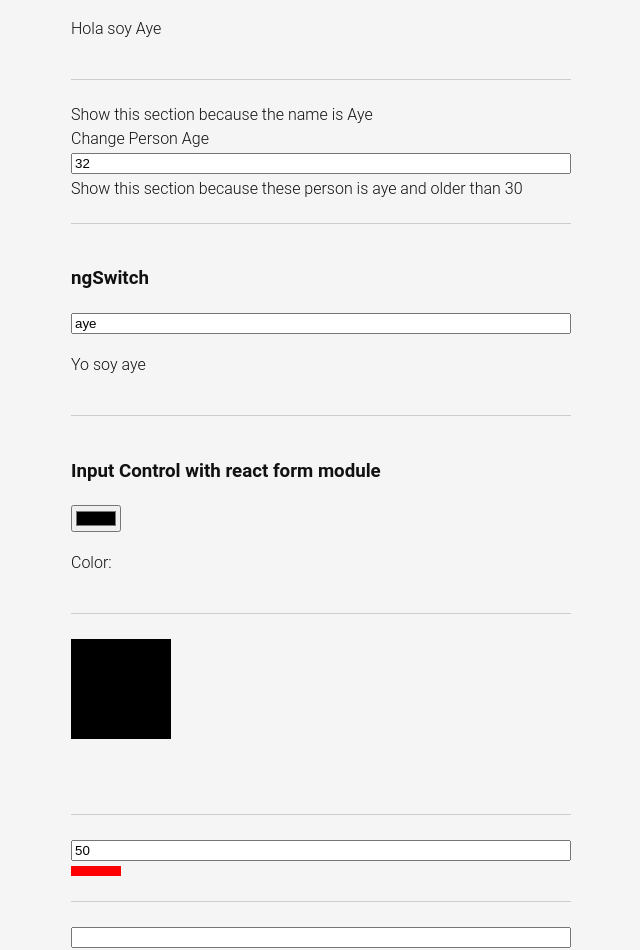
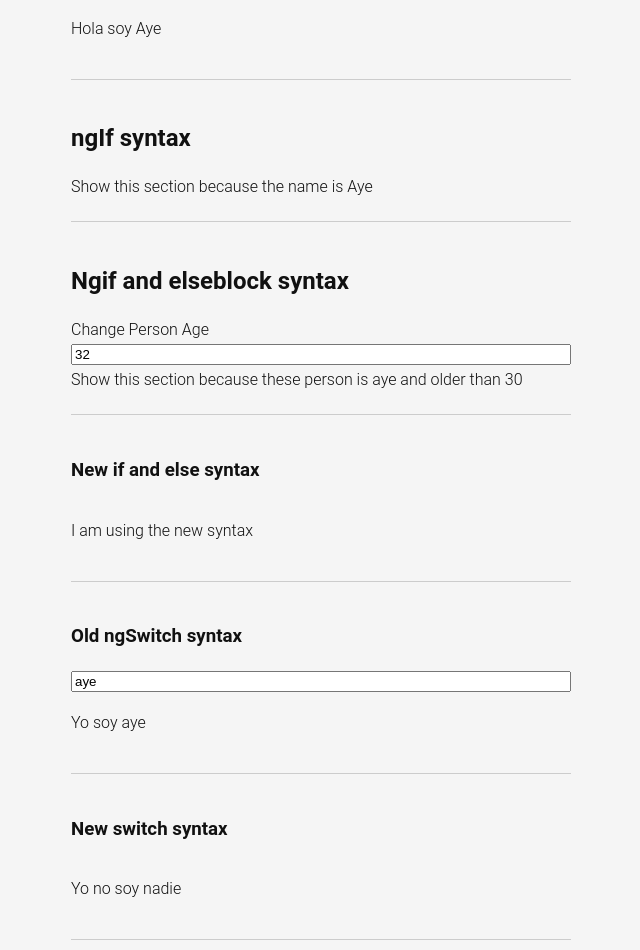
Before and after one commit to AyelenIasich/AngularPractice, an Angular app: page /labs in a window 1280 px wide. Shown: the part 1662-2612 px from the top of the page, without its empty margins (319-959 px from the left). Built offline with nearby package versions, Linux system fonts and the light colour scheme.

Commit message:
New syntax

```diff
--- a/src/app/models/task.model.ts
+++ b/src/app/models/task.model.ts
@@ -4,3 +4,8 @@ export interface Task {
     completed: boolean;
     editing?: boolean;
 }
+
+export interface TaskSimple {
+    id: number;
+    name: string;
+}
--- a/src/app/pages/labs/labs.component.html
+++ b/src/app/pages/labs/labs.component.html
@@ -1,19 +1,16 @@
-<!--
- * Componente: LabsComponent
- * Descripción: Se utiliza para mostrar y gestionar las prácticas de laboratorio.
- *
- -->
 <section class="section-testing">
   <h1>Lab Tasks and Events</h1>
 
   <section class="list-section">
     <ul>
-      <h3>Primera Lista</h3>
+      <!-- Old for syntax -->
+      <h3>Old For Syntax</h3>
       <li *ngFor="let task of tasks">{{ task.name }}</li>
     </ul>
 
+    <!-- New for syntax -->
     <ul>
-      <h3>Segunda Lista</h3>
+      <h3>New For Syntax</h3>
       @for (task of tasks; track task.id) {
       <li>{{ task.name }}</li>
       } @empty {
@@ -75,11 +72,17 @@
   <input type="text" [value]="name()" (keydown)="changeNameHandler($event)" />
   <p>Hola soy {{ name() }}</p>
 
+  <!-- ngIf old syntax -->
   <hr />
+  <h2>ngIf syntax</h2>
   <div *ngIf="1 !== 1">My content</div>
   <div *ngIf="name() === 'Aye'">
     Show this section because the name is {{ name() }}
   </div>
+
+  <!-- ngIf and else old syntax -->
+  <hr />
+  <h2>Ngif and elseblock syntax</h2>
   <label for="age-input">Change Person Age</label>
   <input
     type="number"
@@ -87,16 +90,23 @@
     [value]="person().age"
     (change)="changeHandlerAge($event)"
   />
-
   <div *ngIf="person().name === 'aye' && person().age >= 30; else elseBlock">
     Show this section because these person is aye and older than 30
   </div>
   <ng-template #elseBlock>
     I am another person and younger than 30 years old
   </ng-template>
+
+  <!-- new If and else syntax -->
   <hr />
+  <h3>New if and else syntax</h3>
+  @if (person().name === 'aye' && person().age >= 30) {
+  <p>I am using the new syntax</p>
+  } @else { I am another person and younger than 30 years old }
 
-  <h3>ngSwitch</h3>
+  <!-- ngSwitch old syntax -->
+  <hr />
+  <h3>Old ngSwitch syntax</h3>
   <input
     type="text"
     [value]="person().name"
@@ -111,6 +121,22 @@
   </div>
 
   <hr />
+  <!-- new switch syntax -->
+  <h3>New switch syntax</h3>
+  <div>
+    @switch (person().name) {
+    @case ('ana') {
+    <p>Yo soy ana</p>
+    } @case ('valentina') {
+    <p>Yo soy valentina</p>
+    } @default {
+    <p>Yo no soy nadie</p>
+    }
+  }
+  </div>
+
+  <hr />
+  <!-- Reactive form  -->
   <h3>Input Control with react form module</h3>
   <input type="color" [formControl]="colorCtrl" />
   <p>Color: {{ colorCtrl.value }}</p>
@@ -118,16 +144,26 @@
   <hr />
   <svg>
     <g>
-      <rect x="0" y="0" height="100" width="100" [attr.fill]="colorCtrl.value" />
+      <rect
+        x="0"
+        y="0"
+        height="100"
+        width="100"
+        [attr.fill]="colorCtrl.value"
+      />
     </g>
   </svg>
 
-  <hr>
+  <hr />
   <input type="number" [formControl]="widthControl" />
   <span class="box" [style.width.px]="widthControl.value"></span>
 
-  <hr>
+  <hr />
   <input type="text" [formControl]="nameControl" />
-  <span class="message-error" [class.show]="nameControl.invalid && nameControl.touched">Nombre Invalido</span>
-  <input type="text">
+  <span
+    class="message-error"
+    [class.show]="nameControl.invalid && nameControl.touched"
+    >Nombre Invalido</span
+  >
+  <input type="text" />
 </section>
--- a/src/app/pages/labs/labs.component.ts
+++ b/src/app/pages/labs/labs.component.ts
@@ -1,6 +1,7 @@
 import { CommonModule } from '@angular/common';
 import { Component, signal } from '@angular/core';
 import { FormControl, ReactiveFormsModule, Validators } from '@angular/forms';
+import { TaskSimple } from '../../models/task.model';
 @Component({
   selector: 'app-labs',
   standalone: true,
@@ -8,8 +9,10 @@ import { FormControl, ReactiveFormsModule, Validators } from '@angular/forms';
   templateUrl: './labs.component.html',
   styleUrl: './labs.component.css'
 })
+
 export class LabsComponent {
-  tasks = [
+
+  tasks: TaskSimple[] = [
     { id: 1, name: 'Aprender Angular' },
     { id: 2, name: 'Aprender Angular CLI' },
     { id: 3, name: 'Crear Proyecto' },]
@@ -94,5 +97,5 @@ export class LabsComponent {
 
   widthControl = new FormControl(50, { nonNullable: true });
 
-  nameControl = new FormControl('', { nonNullable: true , validators: [Validators.required, Validators.minLength(3)] });
+  nameControl = new FormControl('', { nonNullable: true, validators: [Validators.required, Validators.minLength(3)] });
 }
```
